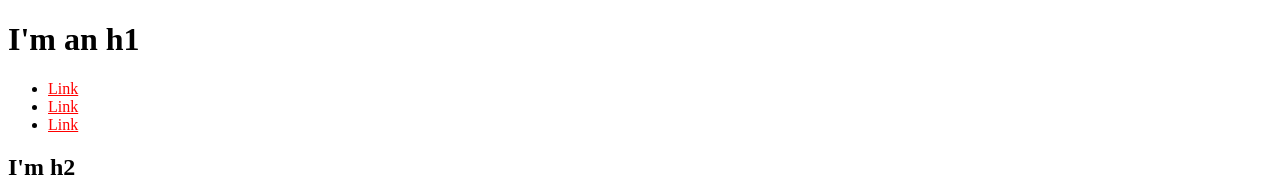
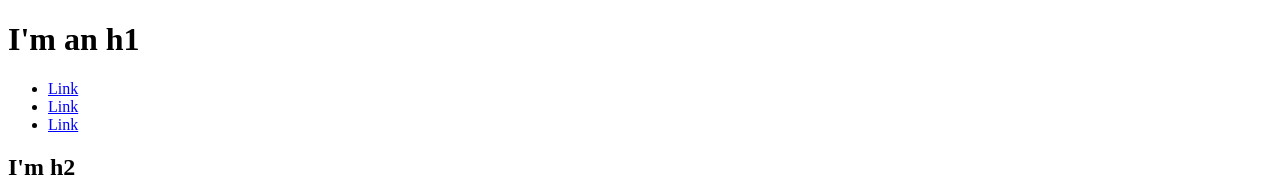
Before and after one commit to loongfeng/loongfeng.github.io, a plain HTML site: page index.html in a window 1280 px wide. Shown: the top 183 px of the page. Drawn offline with Linux system fonts and the light colour scheme.

Commit message:
css change a color

```diff
--- a/index.html
+++ b/index.html
@@ -7,14 +7,17 @@
         	div {
         		border:1px solid black;
         	}
+        	a {
+        		color:blue;
+        	}
         </style>
     </head>
     <body>
     <h1>I'm an h1</h1>
     <ul>
-    	<li> <a href="http://example.com" style="color:red;">Link</a></li>
-    	<li> <a href="http://example.com" style="color:red;">Link</a></li>
-    	<li> <a href="http://example.com" style="color:red;">Link</a></li>
+    	<li> <a href="http://example.com" >Link</a></li>
+    	<li> <a href="http://example.com" >Link</a></li>
+    	<li> <a href="http://example.com" >Link</a></li>
 
     </ul>
     <h2>I'm h2</h2>
```
